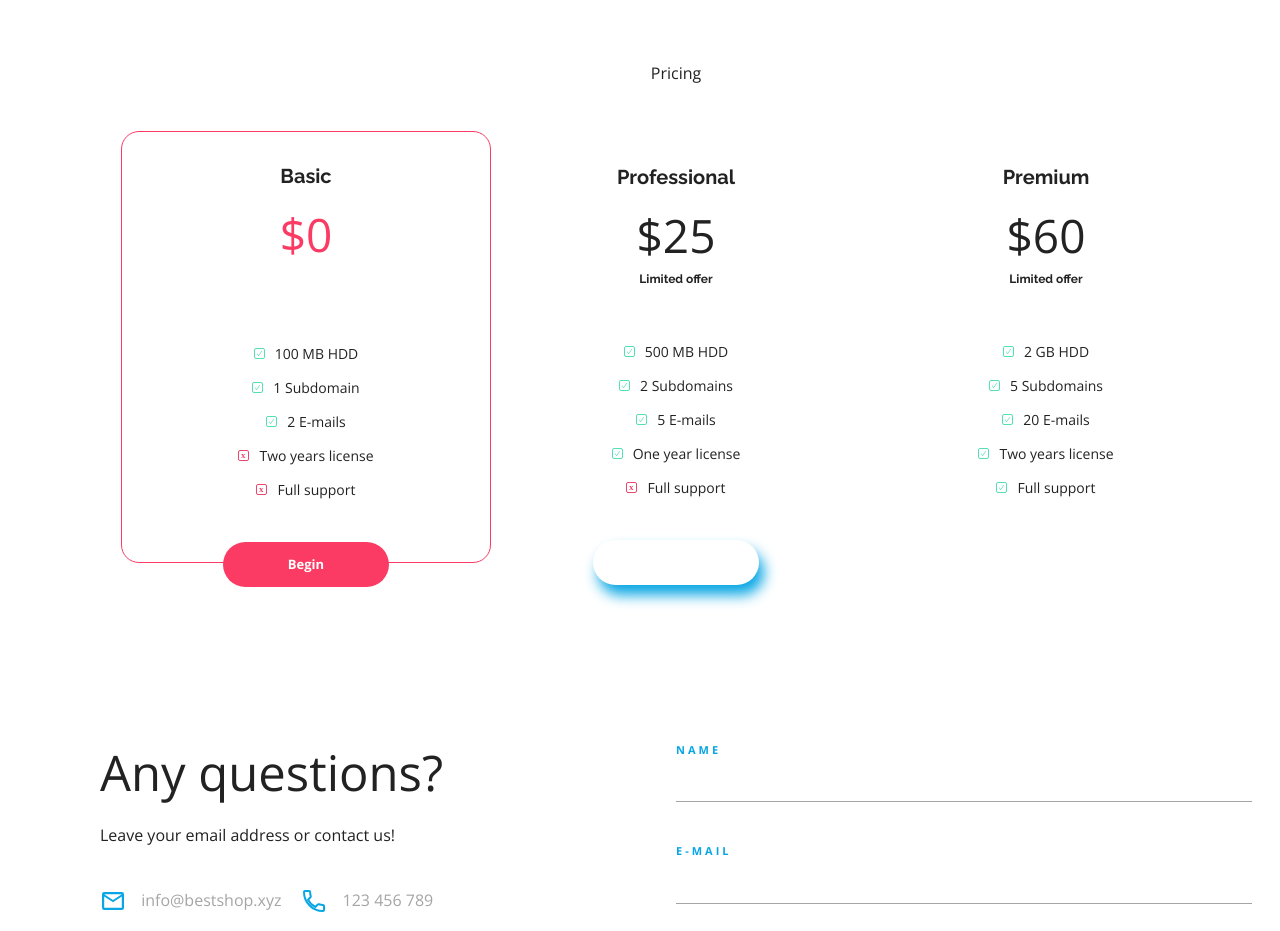
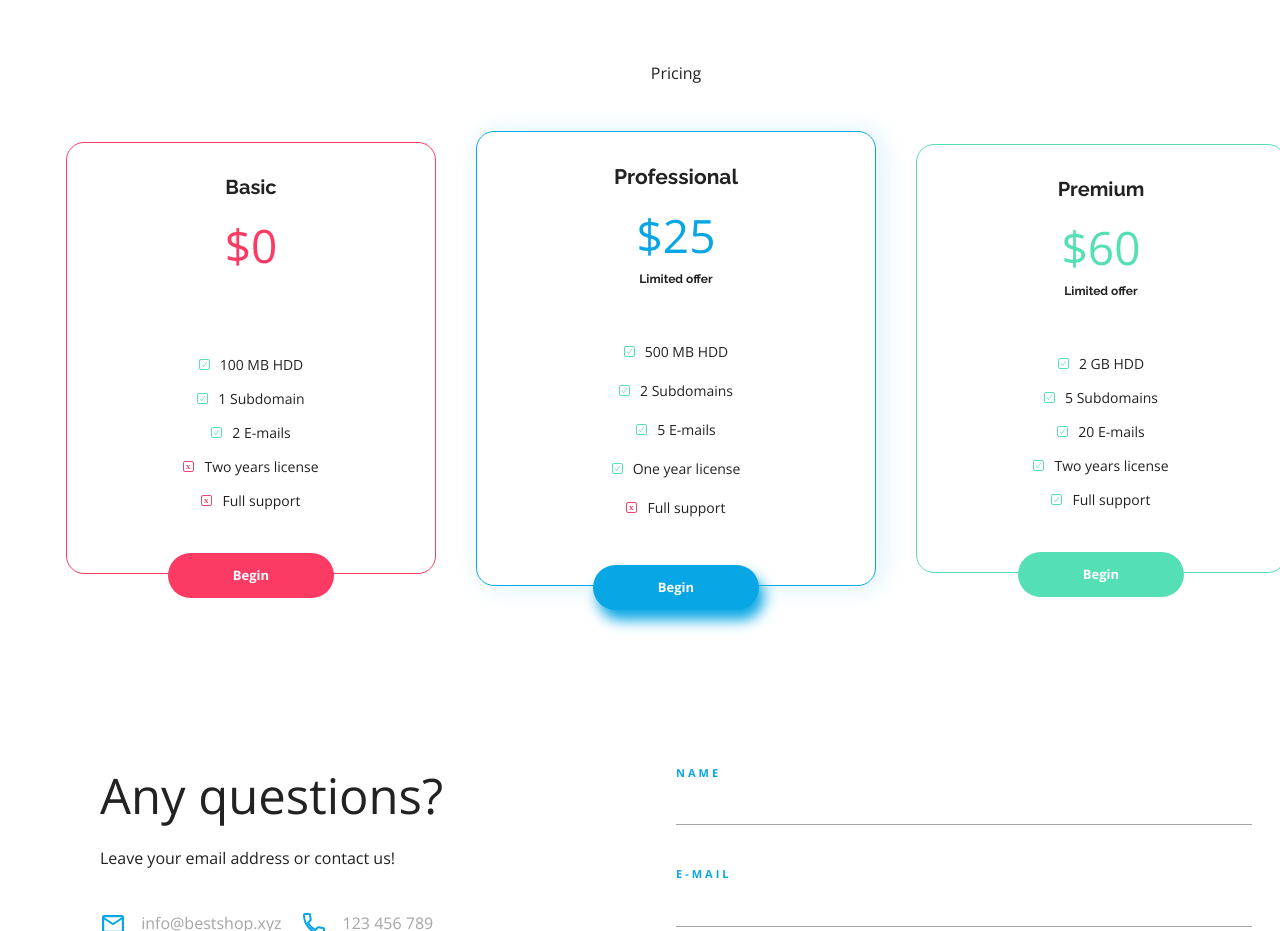
Before and after one commit to maciekm88/BestShop, a plain HTML site: page index.html in a window 1280 px wide. Shown: the part 2560-3491 px from the top of the page. Drawn offline with nearby package versions, Linux system fonts and the light colour scheme.

Commit message:
Poprawka błędów w sekcji pricing

```diff
--- a/css/style.css
+++ b/css/style.css
@@ -446,22 +446,22 @@ a {
     margin-bottom: 30px;
 }
 
-.pricing__box--professional {
+.pricing__box-professional {
     --accent-color: var(--color-primary);
     width: 400px;
     margin: 0 40px;
     box-shadow: 5px 1px 27px var(--color-primary-shadow);
 }
 
-.pricing__box--professional .pricing__type {
+.pricing__box-professional .pricing__type {
     font-size: 1.3125rem;
 }
 
-.pricing__box--professional .pricing__item {
+.pricing__box-professional .pricing__item {
     margin-bottom: 25px;
 }
 
-.pricing__box--premium {
+.pricing__box-premium {
     --accent-color: var(--color-green);
 }
 
```
